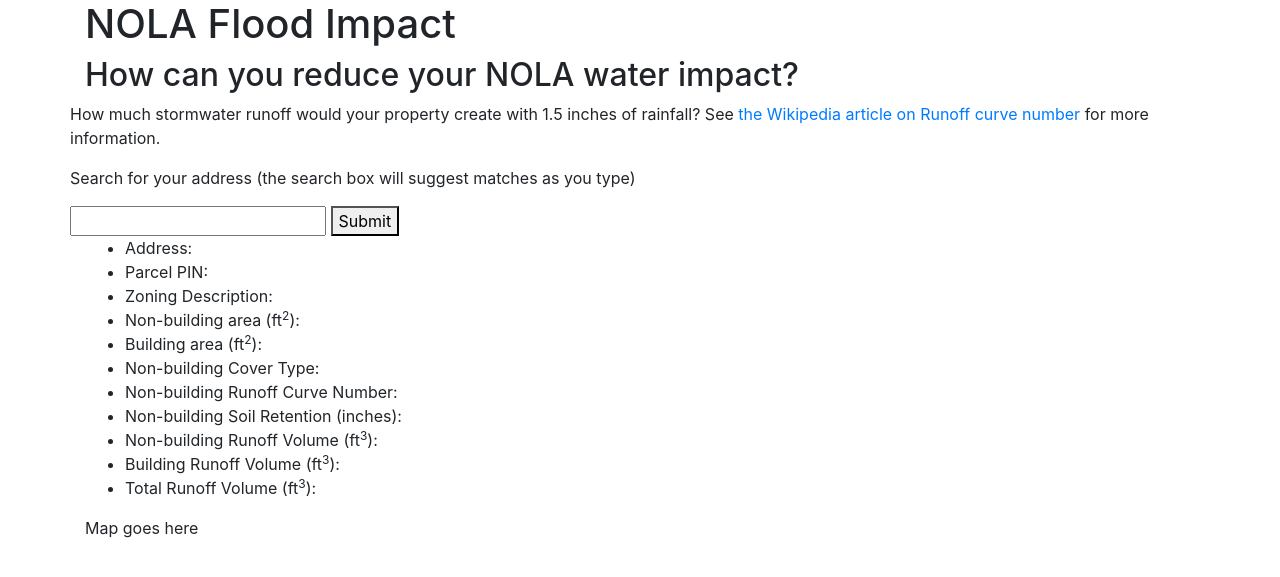
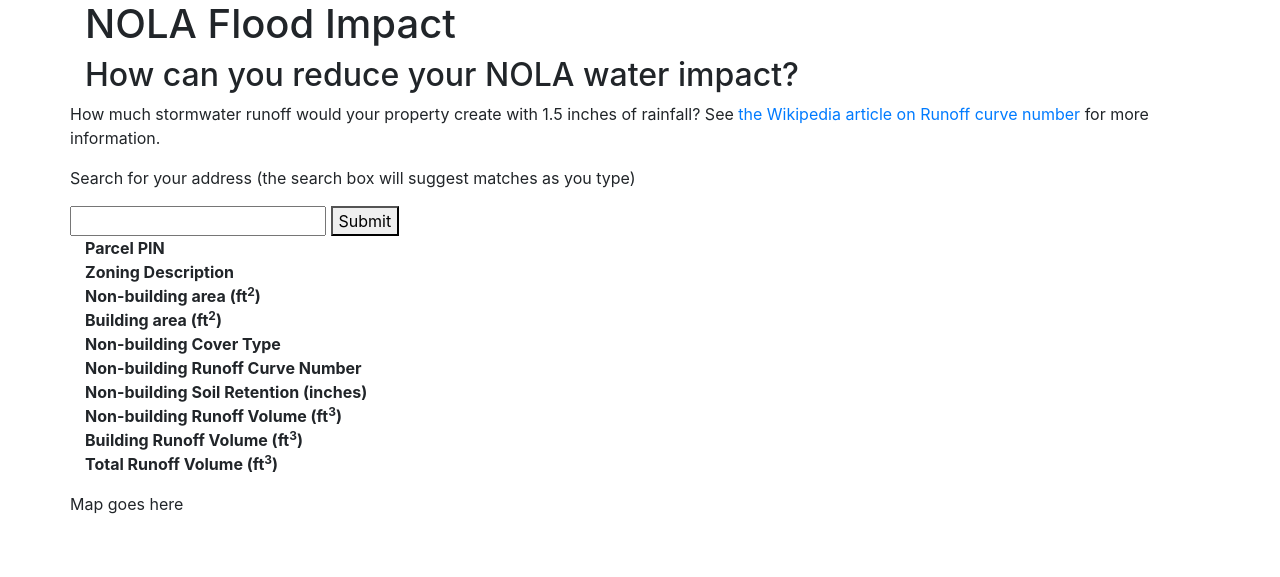
Before and after one commit to apa-dev/nola-flood-impact, a Django app: page /myimpact/ in a window 1280 px wide. Shown: the top 577 px of the page. Run offline with Django 3.2, Linux system fonts and the light colour scheme; some libraries are stand-ins or nearby versions.

Commit message:
use Boostrap description list alignment for displaying data

```diff
--- a/flood_impact/myimpact/static/myimpact/myimpact.js
+++ b/flood_impact/myimpact/static/myimpact/myimpact.js
@@ -57,6 +57,9 @@ function delaySearch(text) {
         }
 
         xhr.open("POST", "/myimpact/address_search/", true);
+        // FIXME: Occasionally document.cookie is an empty string,
+        // need to figure out why. Making this view CSRF-exempt in
+        // Django for now.
         xhr.setRequestHeader('X-CSRFToken', getCookie('csrftoken'));
         xhr.setRequestHeader("Content-Type", "application/json");
 
@@ -72,7 +75,10 @@ function getImpact(address) {
             var resp = JSON.parse(xhr.response);
             if (resp.success) {
                 for (var k in resp.result) {
-                    document.getElementById(k).innerHTML = resp.result[k];
+                    var elem = document.getElementById(k);
+                    if (elem) {
+                        elem.innerHTML = resp.result[k];
+                    }
                 }
             }
         }
--- a/flood_impact/myimpact/templates/myimpact/index.html
+++ b/flood_impact/myimpact/templates/myimpact/index.html
@@ -32,49 +32,39 @@
                 </form>
             </div> <!-- row -->
 
+            <dl class="row">
+                <dt class="col-sm-4">Parcel PIN</dt>
+                <dd class="col-sm-8" id="parcel_geopin"></dd>
+
+                <dt class="col-sm-4">Zoning Description</dt>
+                <dd class="col-sm-8" id="zoning_description"></dd>
+
+                <dt class="col-sm-4">Non-building area (ft<sup>2</sup>)</dt>
+                <dd class="col-sm-8" id="non_building_area"></dd>
+
+                <dt class="col-sm-4">Building area (ft<sup>2</sup>)</dt>
+                <dd class="col-sm-8" id="building_area"></dd>
+
+                <dt class="col-sm-4">Non-building Cover Type</dt>
+                <dd class="col-sm-8" id="non_building_cover_type"></dd>
+
+                <dt class="col-sm-4">Non-building Runoff Curve Number</dt>
+                <dd class="col-sm-8" id="non_building_runoff_curve_number"></dd>
+
+                <dt class="col-sm-4">Non-building Soil Retention (inches)</dt>
+                <dd class="col-sm-8" id="non_building_soil_retention"></dd>
+
+                <dt class="col-sm-4">Non-building Runoff Volume (ft<sup>3</sup>)</dt>
+                <dd class="col-sm-8" id="non_building_runoff_volume"></dd>
+
+                <dt class="col-sm-4">Building Runoff Volume (ft<sup>3</sup>)</dt>
+                <dd class="col-sm-8" id="building_runoff_volume"></dd>
+
+                <dt class="col-sm-4">Total Runoff Volume (ft<sup>3</sup>)</dt>
+                <dd class="col-sm-8" id="total_runoff_volume"></dd>
+            </dl>
             <div class="row">
-                <div id="flood-calculation-data">
-                    <div class="col">
-                        <ul>
-                            <li>Address:
-                                <span class="value" id="address"></span>
-                            </li>
-                            <li>Parcel PIN:
-                                <span class="value" id="parcel_geopin"></span>
-                            </li>
-                            <li>Zoning Description:
-                                <span class="value" id="zoning_description"></span>
-                            </li>
-                            <li>Non-building area (ft<sup>2</sup>):
-                                <span class="value" id="non_building_area"></span>
-                            </li>
-                            <li>Building area (ft<sup>2</sup>):
-                                <span class="value" id="building_area"></span>
-                            </li>
-                            <li>Non-building Cover Type:
-                                <span class="value" id="non_building_cover_type"></span>
-                            </li>
-                            <li>Non-building Runoff Curve Number:
-                                <span class="value" id="non_building_runoff_curve_number"></span>
-                            </li>
-                            <li>Non-building Soil Retention (inches):
-                                <span class="value" id="non_building_soil_retention"></span>
-                            </li>
-                            <li>Non-building Runoff Volume (ft<sup>3</sup>):
-                                <span class="value" id="non_building_runoff_volume"></span>
-                            </li>
-                            <li>Building Runoff Volume (ft<sup>3</sup>):
-                                <span class="value" id="building_runoff_volume"></span>
-                            </li>
-                            <li>Total Runoff Volume (ft<sup>3</sup>):
-                                <span class="value" id="total_runoff_volume"></span>
-                            </li>
-                        </ul>
-                    </div> <!-- col -->
-                    <div class="col">
-                        <p>Map goes here</p>
-                    </div> <!-- col -->
-                </div> <!-- flood-calculation-data -->
+                <p>Map goes here</p>
             </div> <!-- row -->
         </div> <!-- container -->
 
```
